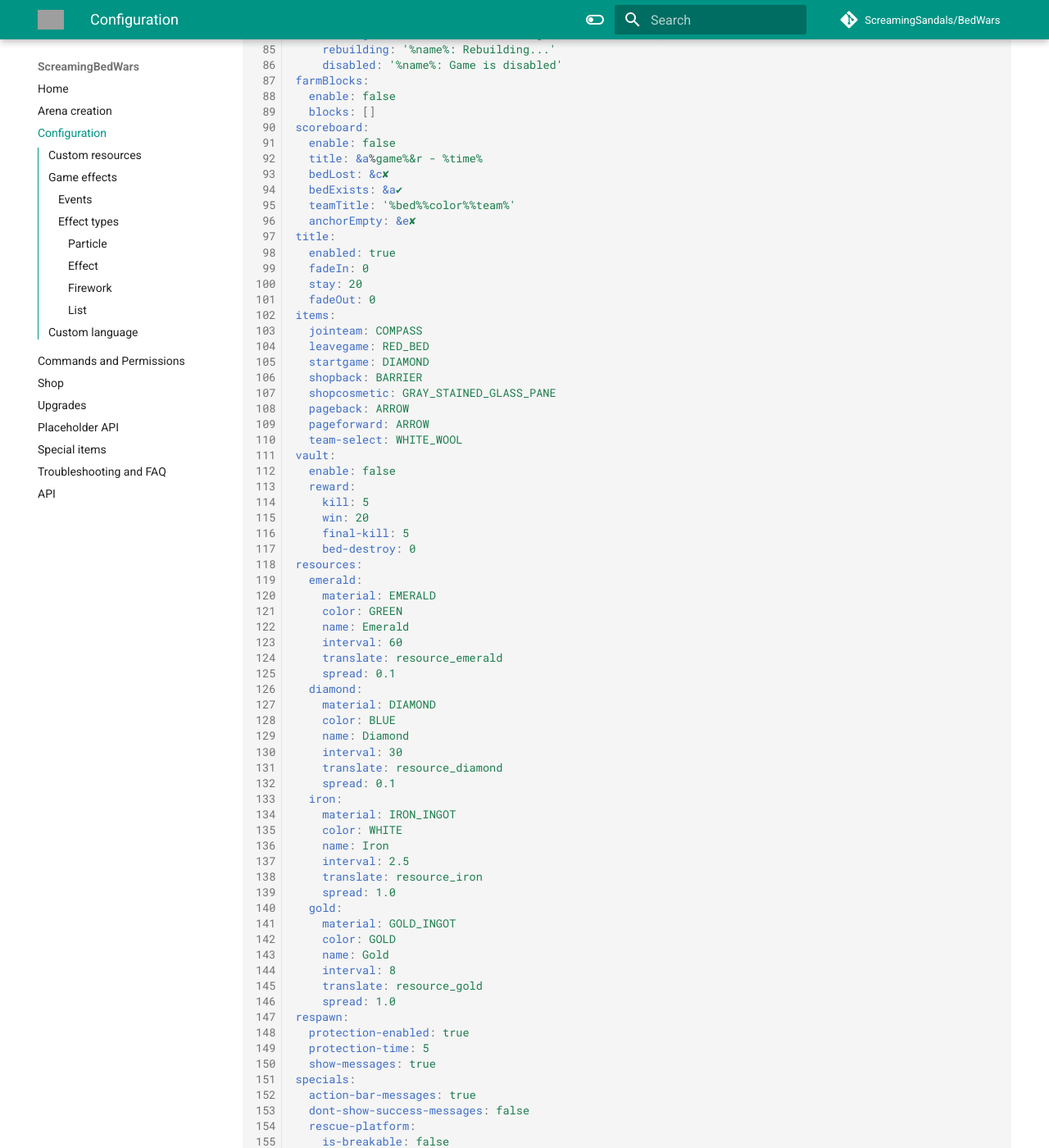
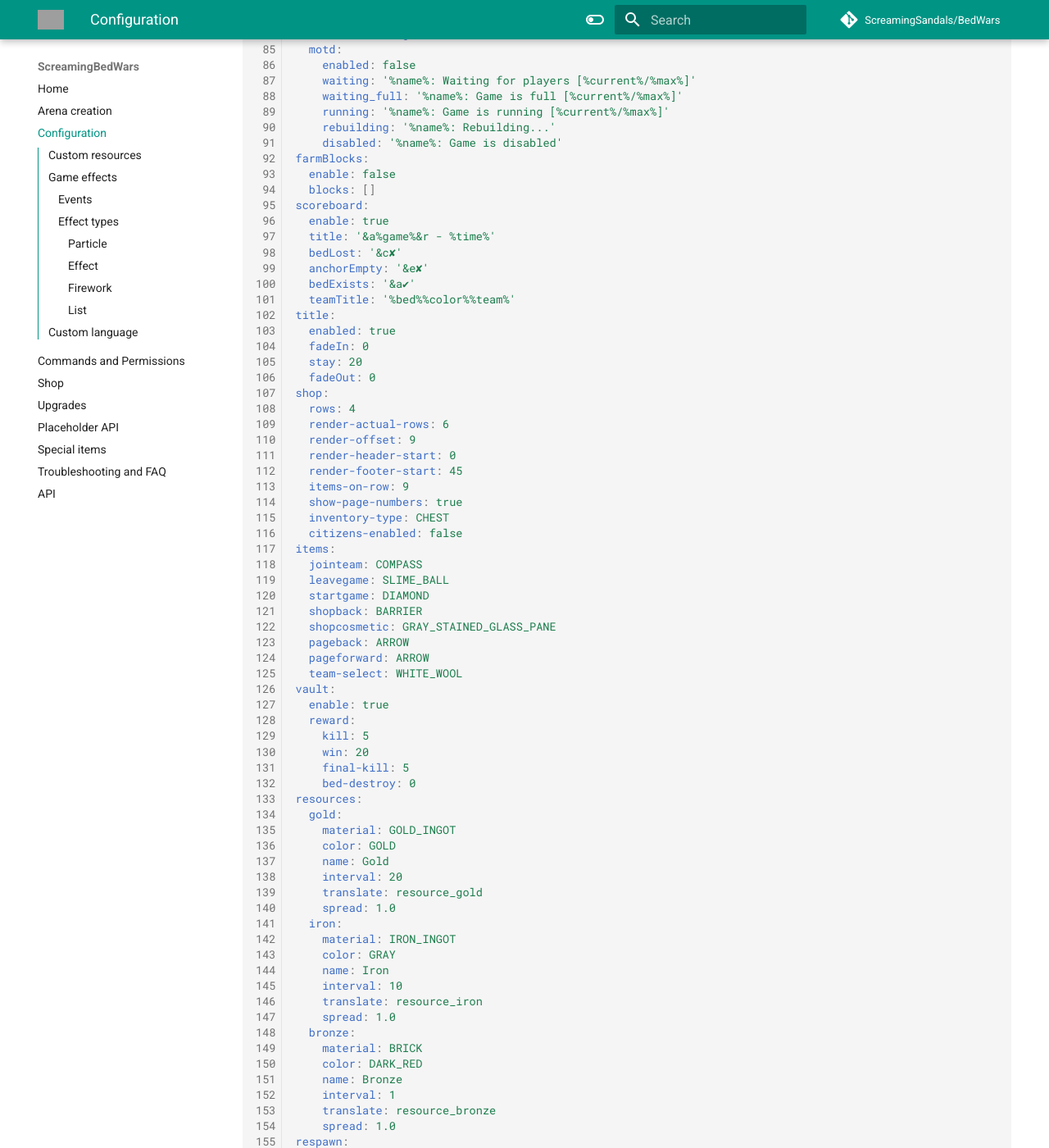
Before and after one commit to ScreamingSandals/BedWars, an MkDocs documentation site: the page built from docs/config.md, in a window 1280 px wide and 1400 px high, scrolled down 1788 px. Shown: the whole window at 82% size. Built offline with MkDocs 1.6.1 and Material for MkDocs 9.7.7, drawn with Linux system fonts in a browser that asks for light colours; comment, search, counter and statistics services are not loaded; the version menu is left out; some of the changed text lies outside the part shown; grey boxes are pictures that could not be loaded.

Commit message:
updated configuration documentation to match order and default values of newly generated configuration

````diff
--- a/docs/config.md
+++ b/docs/config.md
@@ -16,10 +16,10 @@
 # are teammates allowed to damage themselves?
 friendlyfire: false
 # do items drop from players when killed in the arena?
-player-drops: false
+player-drops: true
 # should the players be joined to a random team after the lobby waiting time passes?
 # if false, the game won't start until everyone chooses a team
-join-randomly-after-lobby-timeout: true
+join-randomly-after-lobby-timeout: false
 # should BedWars prevent players from killing the merchants?
 prevent-killing-villagers: true
 # should the compass for choosing teams be available in the lobby?
@@ -28,39 +28,44 @@
 join-randomly-on-lobby-join: false
 add-wool-to-inventory-on-join: true
 prevent-spawning-mobs: true
-spawner-holograms: false
+spawner-holograms: true
 spawner-disable-merge: true
 prevent-lobby-spawn-mobs-in-radius: 16
 spawner-holo-height: 0.25
 spawner-holograms-countdown: true
-damage-when-player-is-not-in-arena: true
+damage-when-player-is-not-in-arena: false
 remove-unused-target-blocks: true
 allow-block-falling: true
-game-start-items: true
+game-start-items: false
 player-respawn-items: false
-gived-game-start-items:
-- wooden_sword
-- leather_helmet
-- leather_boots
-- leather_leggings
-- leather_chestplate
-disable-hunger: true
+# When game-start-items is enabled, the player is going to get all items listed in the following list.
+# Example:
+# gived-game-start-items:
+# - wooden_sword
+# - leather_helmet
+# - leather_boots
+# - leather_leggings
+# - leather_chestplate
+gived-game-start-items: []
+gived-player-respawn-items: []
+disable-hunger: false
 automatic-coloring-in-shop: true
 sell-max-64-per-click-in-shop: true
 enable-cheat-command-for-admins: false
 shopkeepers-are-silent: true
-destroy-placed-blocks-by-explosion-except:
-- ''
+destroy-placed-blocks-by-explosion-except: []
 destroy-placed-blocks-by-explosion: true
 holo-above-bed: true
 allow-spectator-join: false
 disable-server-message:
   player-join: false
   player-leave: false
+disable-flight: true
 respawn-cooldown:
   enabled: true
   time: 5
 stop-team-spawners-on-die: false
+allow-fake-death: false
 # Whether or not should 1.19.4 display entities be used or not. Does work only on 1.19.4+
 prefer-1-19-4-display-entities: true
 remember-what-scoreboards-players-had-before: false
@@ -91,20 +96,30 @@
   enable: false
   blocks: []
 scoreboard:
-  enable: false
-  title: &a%game%&r - %time%
-  bedLost: &c✘
-  bedExists: &a✔
+  enable: true
+  title: '&a%game%&r - %time%'
+  bedLost: '&c✘'
+  anchorEmpty: '&e✘'
+  bedExists: '&a✔'
   teamTitle: '%bed%%color%%team%'
-  anchorEmpty: &e✘
 title:
   enabled: true
   fadeIn: 0
   stay: 20
   fadeOut: 0
+shop:
+  rows: 4
+  render-actual-rows: 6
+  render-offset: 9
+  render-header-start: 0
+  render-footer-start: 45
+  items-on-row: 9
+  show-page-numbers: true
+  inventory-type: CHEST
+  citizens-enabled: false
 items:
   jointeam: COMPASS
-  leavegame: RED_BED
+  leavegame: SLIME_BALL
   startgame: DIAMOND
   shopback: BARRIER
   shopcosmetic: GRAY_STAINED_GLASS_PANE
@@ -112,44 +127,37 @@
   pageforward: ARROW
   team-select: WHITE_WOOL
 vault:
-  enable: false
+  enable: true
   reward:
     kill: 5
     win: 20
     final-kill: 5
     bed-destroy: 0
 resources:
-  emerald:
-    material: EMERALD
-    color: GREEN
-    name: Emerald
-    interval: 60
-    translate: resource_emerald
-    spread: 0.1
-  diamond:
-    material: DIAMOND
-    color: BLUE
-    name: Diamond
-    interval: 30
-    translate: resource_diamond
-    spread: 0.1
-  iron:
-    material: IRON_INGOT
-    color: WHITE
-    name: Iron
-    interval: 2.5
-    translate: resource_iron
-    spread: 1.0
   gold:
     material: GOLD_INGOT
     color: GOLD
     name: Gold
-    interval: 8
+    interval: 20
     translate: resource_gold
+    spread: 1.0
+  iron:
+    material: IRON_INGOT
+    color: GRAY
+    name: Iron
+    interval: 10
+    translate: resource_iron
+    spread: 1.0
+  bronze:
+    material: BRICK
+    color: DARK_RED
+    name: Bronze
+    interval: 1
+    translate: resource_bronze
     spread: 1.0
 respawn:
   protection-enabled: true
-  protection-time: 5
+  protection-time: 10
   show-messages: true
 specials:
   action-bar-messages: true
@@ -169,7 +177,7 @@
     distance: 2
     material: CUT_SANDSTONE
   tnt-sheep:
-    speed: 2.0
+    speed: 0.25
     follow-range: 10.0
     max-target-distance: 32
     explosion-time: 8
@@ -268,14 +276,14 @@
   beddestroy: {}
   warppowdertick: {}
 lobby-scoreboard:
-  enabled: false
-  title: &eBEDWARS
+  enabled: true
+  title: '&eBEDWARS'
   content:
   - ' '
   - '&fMap: &2%arena%'
   - '&fPlayers: &2%players%&f/&2%maxplayers%'
   - ' '
-  - &fWaiting ...
+  - '&fWaiting ...'
   - ' '
 statistics:
   enabled: true
@@ -284,12 +292,12 @@
   bed-destroyed-kills: false
   scores:
     kill: 10
+    final-kill: 0
     die: 0
     win: 50
     bed-destroy: 25
     lose: 0
     record: 100
-    final-kill: 0
 database:
   host: localhost
   port: 3306
@@ -435,7 +434,7 @@
     contents:
     - '&eexample.com'
     - '&fWow!!'
-    - &a%spectators% are watching this match
+    - '&a%spectators% are watching this match'
   hide-spectators: true
   hide-foreign-players: false
 default-permissions:
@@ -446,6 +445,7 @@
   rejoin: true
   autojoin: true
   leaderboard: true
+  party: true
 # The following sections requires Parties plugin to be installed
 party:
   enabled: false
@@ -454,6 +454,10 @@
 ```
 
 ## Custom resources
+
+!!! tip
+    If you want to switch to `emerald`, `diamond`, `iron` and `gold` specifically, you may want to have another Hypixel features on your server, like upgrades.
+    In that case, we would recommend you checking out [SBA](https://www.spigotmc.org/resources/sba-screaming-bedwars-addon-1-8-8-1-20-1.99149/).
 
 Open the config (`plugins/BedWars/config.yml`) and scroll down, until you find a section called `resources`. Using `Ctrl+F` helps you to search for it.
 
````
Also changed, not shown: other parts of docs/config.md (+8 -17 lines).
